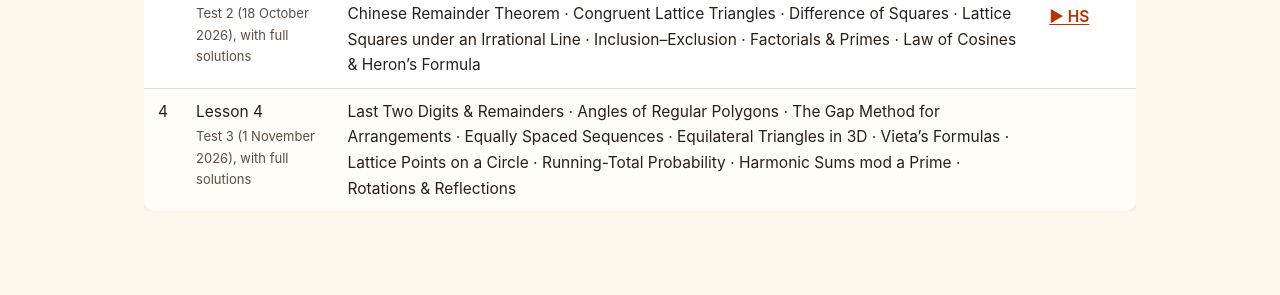
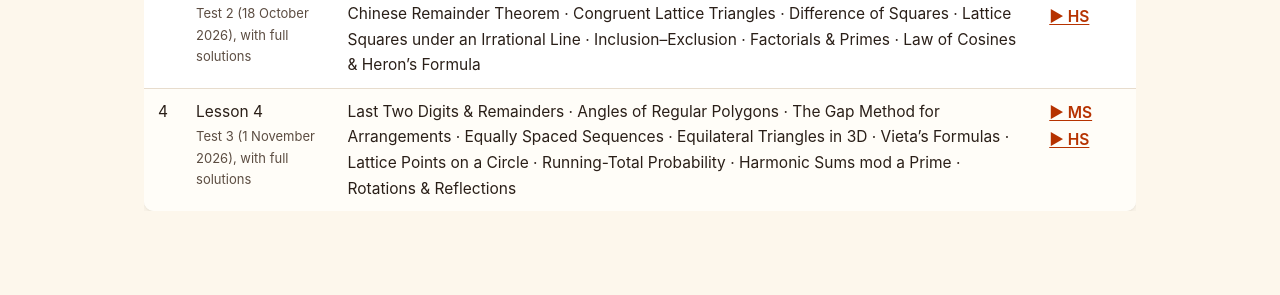
Before and after one commit to nghia71/nghia71.github.io, a Jekyll site: the page built from lessons.html, in a window 1280 px wide. Shown: the part 665-960 px from the top of the page. Built offline with Jekyll 4.4.1, drawn with Linux system fonts in a browser that asks for light colours.

Commit message:
Video lectures: Chapter 7 (LPS VI, LPS VII); Lessons: Lesson 4 MS/HS videos
Co-Authored-By: Claude Opus 5.5 <noreply@anthropic.com>
Claude-Session: https://claude.ai/code/session_016Mkh1cjqT6NrJfpU6JhrRQ

```diff
--- a/_data/video_lectures.yml
+++ b/_data/video_lectures.yml
@@ -46,7 +46,7 @@ lps6:
   - chapter: 7
     title: "Fractions, Decimals, and Repeating Patterns"
     part: "Part I — Foundations: Entering the Four Domains"
-    url: ""
+    url: "https://youtu.be/hQq2JfEYWks"
   - chapter: 8
     title: "Triangle Congruence and Rigid Geometry"
     part: "Part I — Foundations: Entering the Four Domains"
@@ -270,7 +270,7 @@ lps7:
   - chapter: 7
     title: "Congruence, Rigidity, and Isometric Structure"
     part: "Part I — Foundations: Re-entering the Four Domains"
-    url: ""
+    url: "https://youtu.be/QO06086fQ2o"
   - chapter: 8
     title: "Modular Arithmetic and Congruence Methods"
     part: "Part I — Foundations: Re-entering the Four Domains"
--- a/lessons.html
+++ b/lessons.html
@@ -49,7 +49,10 @@ robots: noindex
           <td>4</td>
           <td>Lesson 4<span class="mcc-hub-sub">Test 3 (1 November 2026), with full solutions</span></td>
           <td>Last Two Digits &amp; Remainders &middot; Angles of Regular Polygons &middot; The Gap Method for Arrangements &middot; Equally Spaced Sequences &middot; Equilateral Triangles in 3D &middot; Vieta&rsquo;s Formulas &middot; Lattice Points on a Circle &middot; Running-Total Probability &middot; Harmonic Sums mod a Prime &middot; Rotations &amp; Reflections</td>
-          <td class="mcc-hub-vid"></td>
+          <td class="mcc-hub-vid">
+            <a href="https://youtu.be/tnVUiyrmQCU" target="_blank" rel="noopener">&#9654; MS</a>
+            <a href="https://youtu.be/RvNKDgbJnAA" target="_blank" rel="noopener">&#9654; HS</a>
+          </td>
         </tr>
         <!-- Add one <tr data-url="..."> per lesson as it is published. The
              Lesson cell carries the lesson's OWN name (the <h1> of its page),
```
